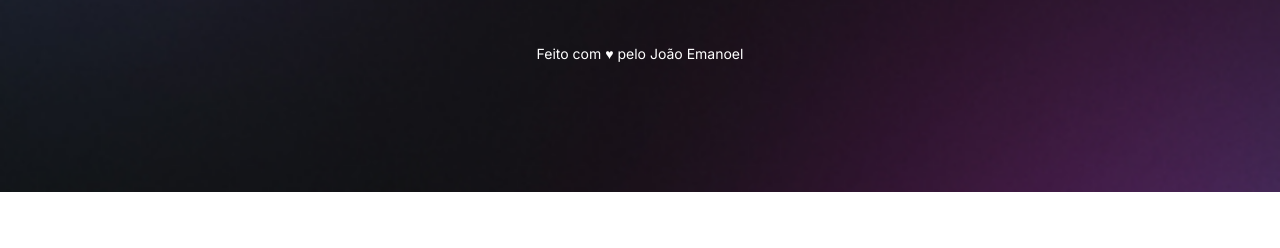
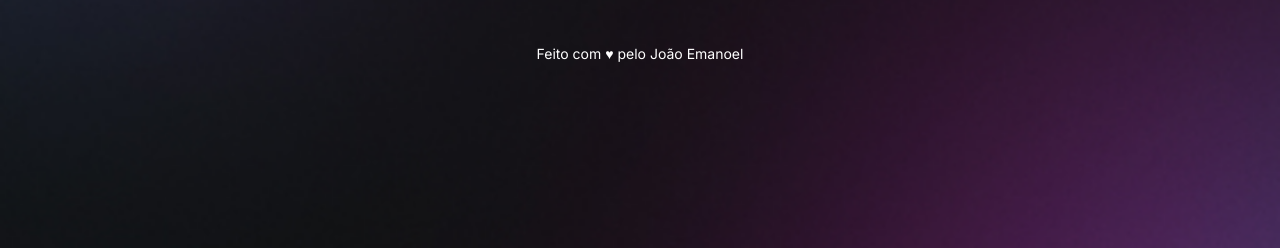
Before and after one commit to JoaoEmanoel866/Projeto, a plain HTML site: page index.html in a window 1280 px wide. Shown: the part 608-856 px from the top of the page. Before the commit the page ends 800 px from the top, so only its background shows below. Drawn offline with nearby package versions, Linux system fonts and the light colour scheme.

Commit message:
background baseado no media queries

```diff
--- a/style.css
+++ b/style.css
@@ -29,6 +29,7 @@
 /* body */
 body {
   background: var(--background) no-repeat top center/cover;
+  height: 100vh;
 }
 
 body * {
@@ -164,3 +165,14 @@ footer {
   font-size: 14px;
   text-align: center;
 }
+
+/* media queries */
+@media (min-width: 700px) {
+  :root {
+    --bg-url: url(./assets/assets/bg-desktop.jpg);
+  }
+
+  .light {
+    --bg-url: url(./assets/assets/bg-desktop.light.jpg);
+  }
+}
```
